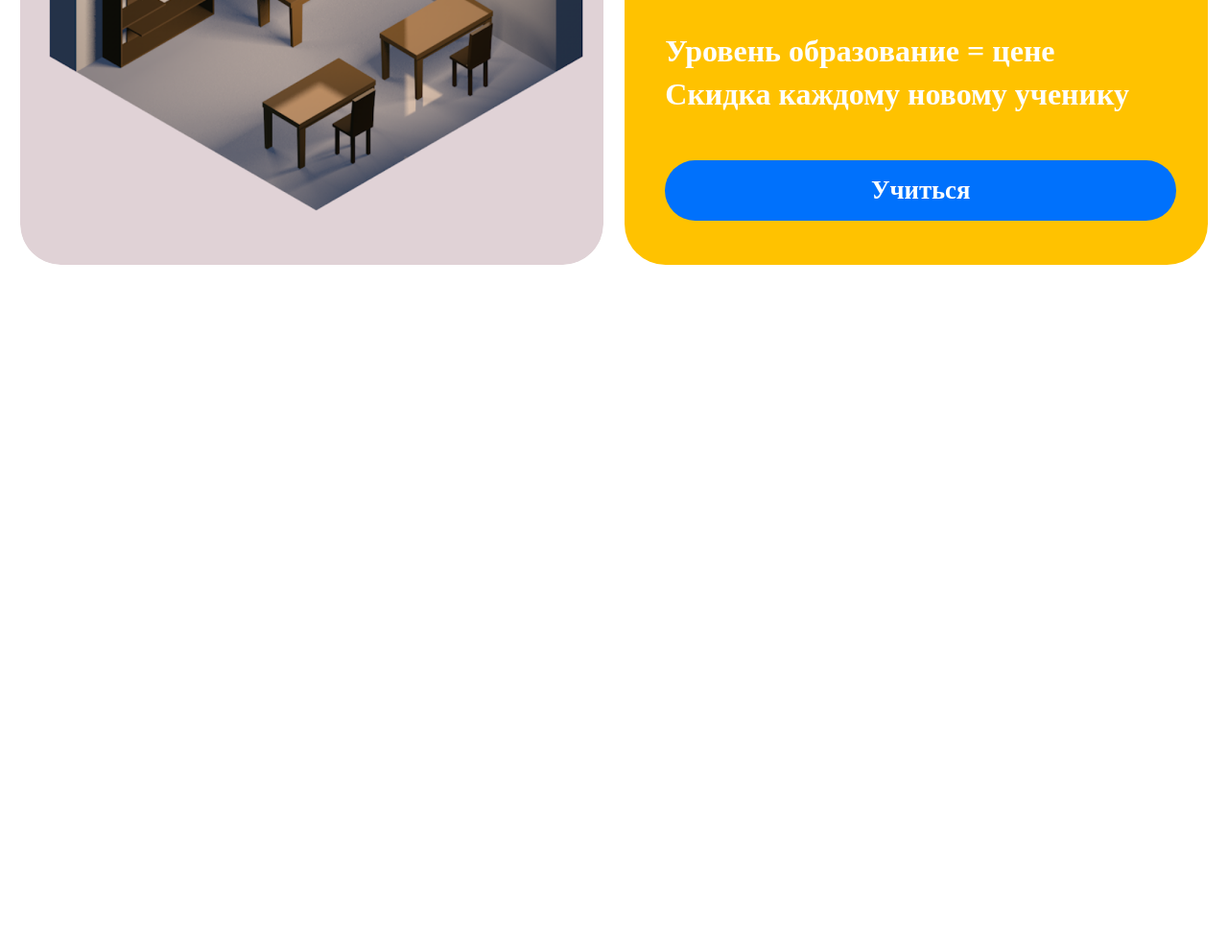
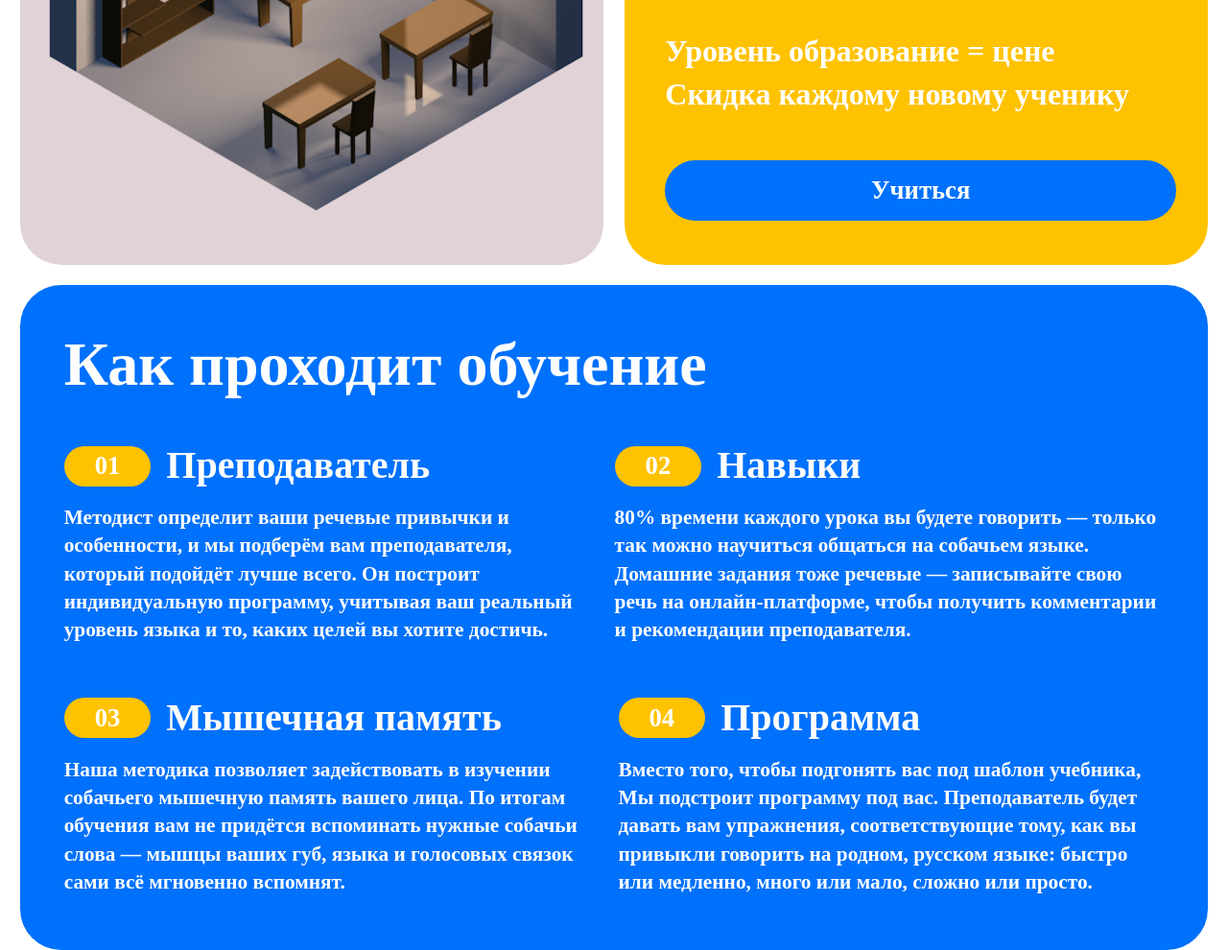
Before and after one commit to yegoryunov/landing-dog-school, a website: page index.html in a window 1280 px wide. Shown: the part 1779-2769 px from the top of the page at 96% size. Before the commit the page ends 2055 px from the top, so only its background shows below. Drawn offline with Linux system fonts and the light colour scheme.

Commit message:
create how-to-learn section

```diff
--- a/index.html
+++ b/index.html
@@ -61,6 +61,66 @@
 			</div>
 		</div>
 		<!-- price row end -->
+		<!-- How to learn start -->
+		<section class="how-to-learn">
+			<h2 class="how-to-learn__heading">Как проходит обучение</h2>
+			<div class="how-to-learn__row-top">
+				<div class="how-to-learn__content">
+					<div class="how-to-learn__content-heading">
+						<span>01</span>
+						<h3>Преподаватель</h3>
+					</div>
+					<p class="how-to-learn__content-text">
+						Методист определит ваши речевые привычки и<br>
+						особенности, и мы подберём вам преподавателя,<br>
+						который подойдёт лучше всего. Он построит<br>
+						индивидуальную программу, учитывая ваш реальный<br>
+						уровень языка и то, каких целей вы хотите достичь.<br>
+					</p>
+				</div>
+				<div class="how-to-learn__content">
+					<div class="how-to-learn__content-heading">
+						<span>02</span>
+						<h3>Навыки</h3>
+					</div>
+					<p class="how-to-learn__content-text">
+						80% времени каждого урока вы будете говорить — только<br>
+						так можно научиться общаться на собачьем языке.<br>
+						Домашние задания тоже речевые — записывайте свою<br>
+						речь на онлайн-платформе, чтобы получить комментарии<br>
+						и рекомендации преподавателя.<br>
+					</p>
+				</div>
+			</div>
+			<div class="how-to-learn__row-bottom">
+				<div class="how-to-learn__content">
+					<div class="how-to-learn__content-heading">
+						<span>03</span>
+						<h3>Мышечная память</h3>
+					</div>
+					<p class="how-to-learn__content-text">
+						Наша методика позволяет задействовать в изучении<br>
+						собачьего мышечную память вашего лица. По итогам<br>
+						обучения вам не придётся вспоминать нужные собачьи<br>
+						слова — мышцы ваших губ, языка и голосовых связок<br>
+						сами всё мгновенно вспомнят.<br>
+					</p>
+				</div>
+				<div class="how-to-learn__content">
+					<div class="how-to-learn__content-heading">
+						<span>04</span>
+						<h3>Программа</h3>
+					</div>
+					<p class="how-to-learn__content-text">
+						Вместо того, чтобы подгонять вас под шаблон учебника,<br>
+						Мы подстроит программу под вас. Преподаватель будет<br>
+						давать вам упражнения, соответствующие тому, как вы<br>
+						привыкли говорить на родном, русском языке: быстро<br>
+						или медленно, много или мало, сложно или просто.<br>
+					</p>
+				</div>
+			</div>
+		</section>
 	</main>
 	<footer></footer>
 </body>
--- a/src/scss/_main.scss
+++ b/src/scss/_main.scss
@@ -420,3 +420,49 @@
 	}
 }
 // Price end
+
+// How to learn start
+.how-to-learn {
+	@include sizeSettings(vwl(1856),vwl(1040));
+	background-color: $primary-color;
+	border-radius: vwl(64);
+	margin: vwl(32) auto 0;
+
+	&__heading {
+		@include fontSettings(vwl(96),900,vwl(120),none,$white-color);
+		padding-top: vwl(64);
+		padding-left: vwl(68);
+	}
+
+	&__row-top {
+		padding-top: vwl(64);
+		padding-left: vwl(68);
+		@include flexSettings(flex,row,flex-start,flex-start,vwl(66));
+	}
+
+	&__row-bottom {
+		padding-top: vwl(80);
+		padding-left: vwl(68);
+		@include flexSettings(flex,row,flex-start,flex-start,vwl(64));
+	}
+
+	&__content {
+		@include flexSettings(flex,column,flex-start,flex-start,vwl(24));
+		&-heading {
+			@include flexSettings(flex,row,center,flex-start,vwl(24));
+			span {
+				background-color: $secondary-color;
+				@include fontSettings(vwl(40),700,vwl(47),none,$white-color);
+				padding: vwl(8) vwl(48);
+				border-radius: vwl(100);
+
+			}
+			h3 {
+				@include fontSettings(vwl(60),700,vwl(70),none,$white-color);
+			}
+		}
+		&-text {
+			@include fontSettings(vwl(32),700,vwl(44),none,$white-color);
+		}
+	}
+}
```
Also changed, not shown: src/css/style.css.
